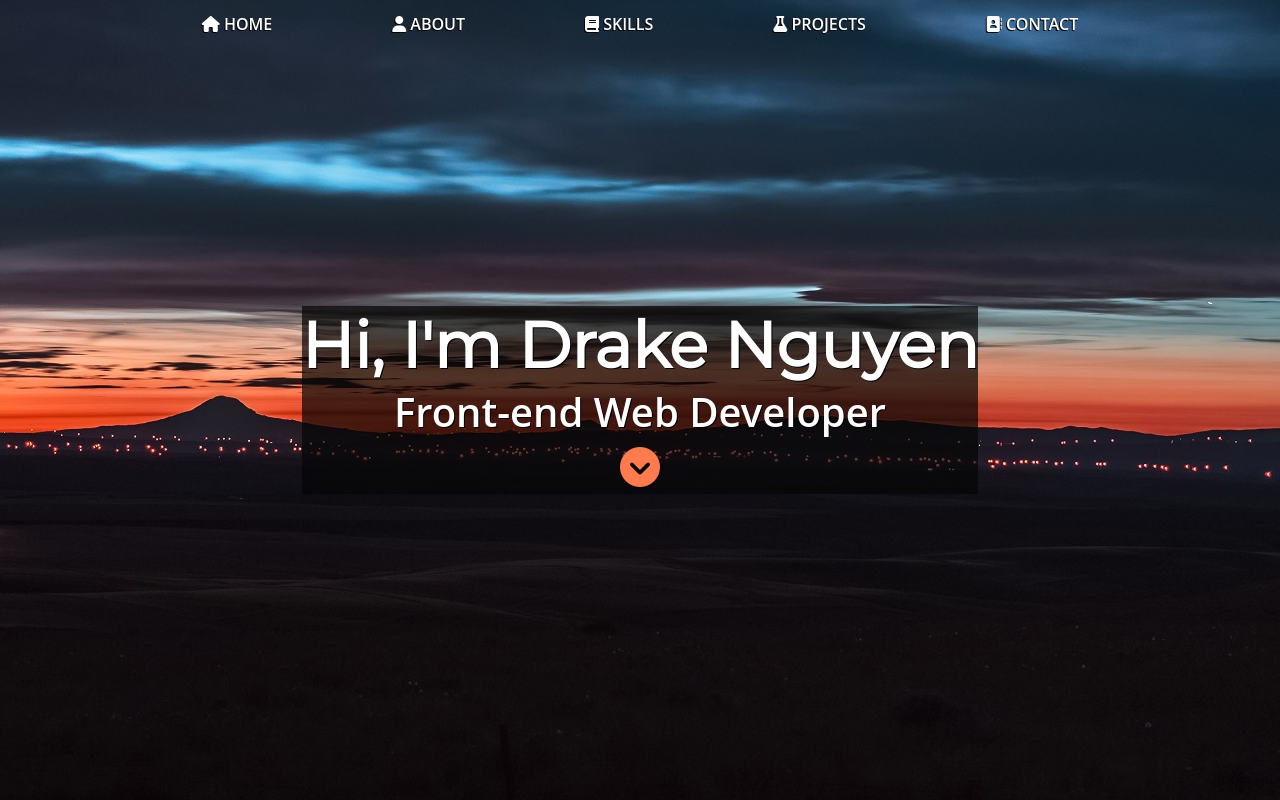
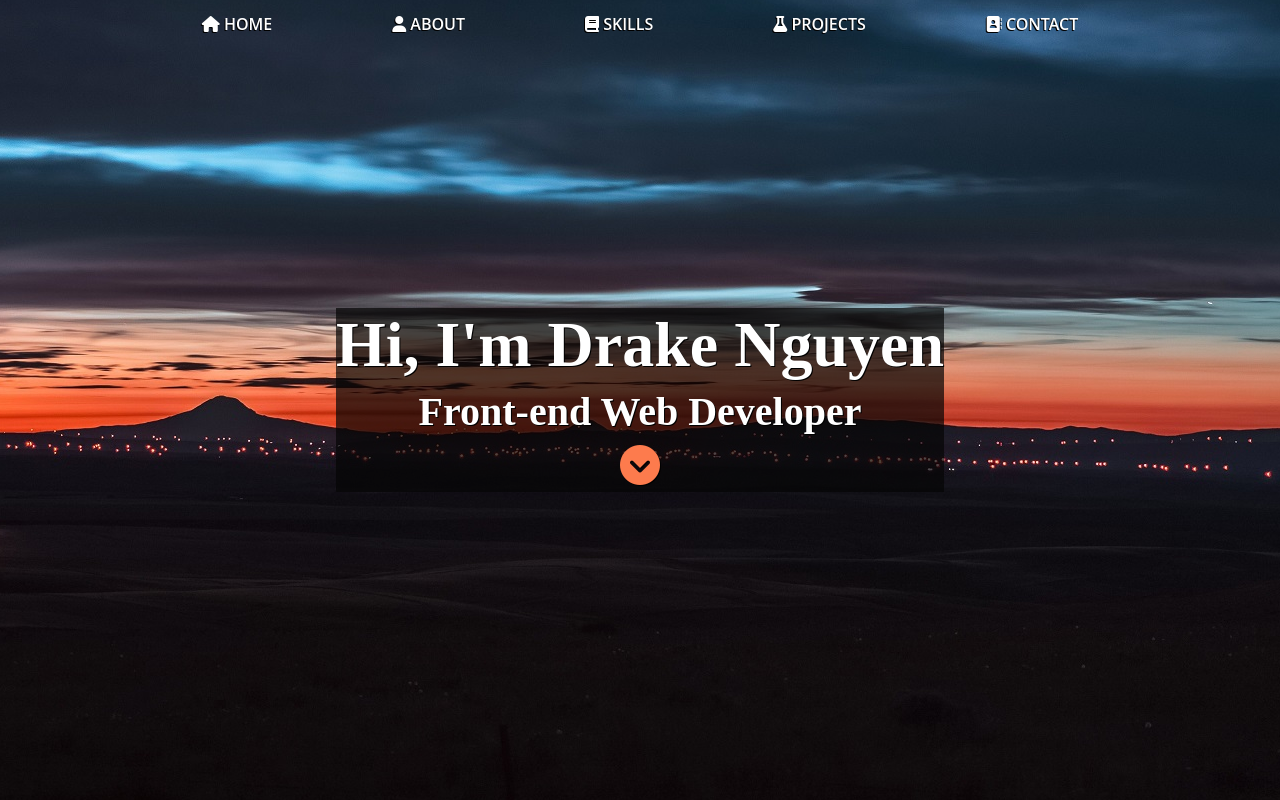
Before and after one commit to drakenguyen4000/portfolio_v2, a React (Create React App) app: page / in a window 1280 px wide. Shown: the top 800 px of the page. Built offline with nearby package versions, Linux system fonts and the light colour scheme.

Commit message:
changed font to Cormorant Upright

```diff
--- a/src/App.css
+++ b/src/App.css
@@ -132,8 +132,11 @@ body {
 }
 
 .greeting {
-  font-family: Montserrat,sans-serif;
   font-size: 4rem;
+}
+
+.greeting, .dev-title {
+  font-family: var(--font-alt);
 }
 
 /*---sections---*/
--- a/src/components/Header.js
+++ b/src/components/Header.js
@@ -13,7 +13,7 @@ const Header = (props) => {
       <section id="Home" className="js--sections-home">
         <div className="intro-container">
           <p className="js--wp-home greeting">{name}</p>
-          <span>{title}</span>
+          <span className="dev-title">{title}</span>
           <a href="#About" className="js--scroll-to-about chevron-button">
             <i className="fas fa-chevron-circle-down"></i>
           </a>
```
